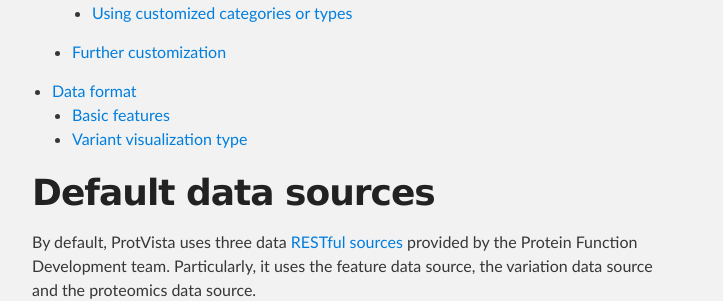
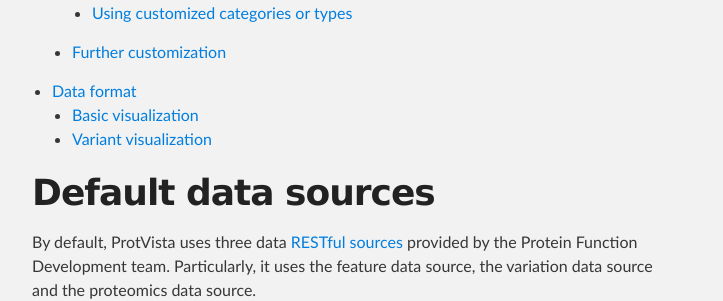
Before and after one commit to ebi-uniprot/ProtVista, a Jekyll site: the page built from dataServicesAndFormat.md, in a window 1280 px wide and 900 px high, scrolled down 302 px. Shown: the part 155-456 px from the top of the window, without its empty margins (288-1011 px from the left). Built offline with Jekyll 4.4.1, drawn with Linux system fonts in a browser that asks for light colours.

Commit message:
Update TOC and titles.

```diff
--- a/dataServicesAndFormat.md
+++ b/dataServicesAndFormat.md
@@ -16,8 +16,8 @@ title: Data sources and data format
     - [Using customized categories or types](#using-customized-categories-or-types)
   - [Further customization](#further-customization)
 - [Data format](#data-format)
-  - [Basic features](#basic-features)
-  - [Variant visualization type](#variant-visualization-type)
+  - [Basic visualization](#basic-visualization)
+  - [Variant visualization](#variant-visualization)
 
 <!-- END doctoc generated TOC please keep comment here to allow auto update -->
 
```
